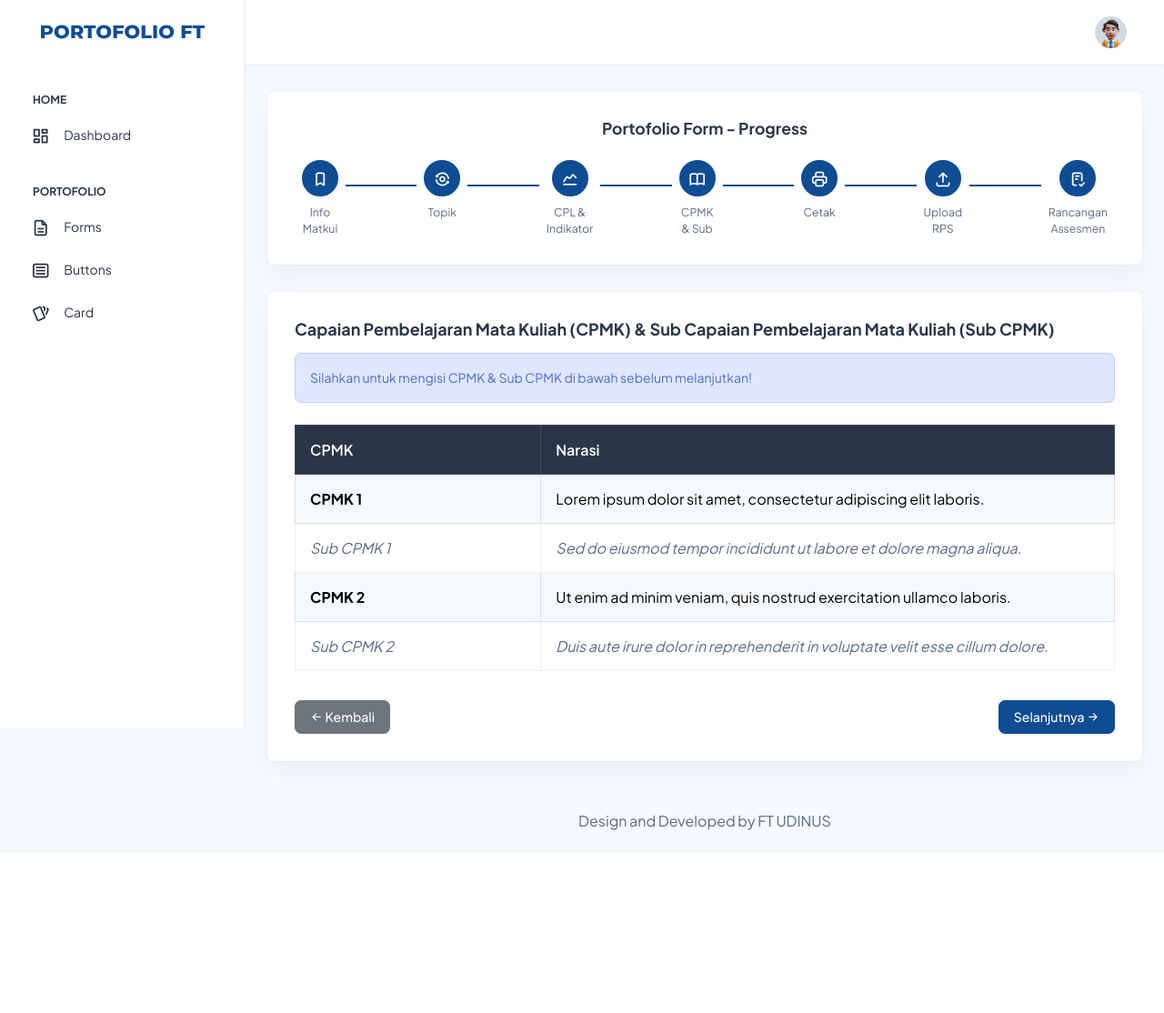
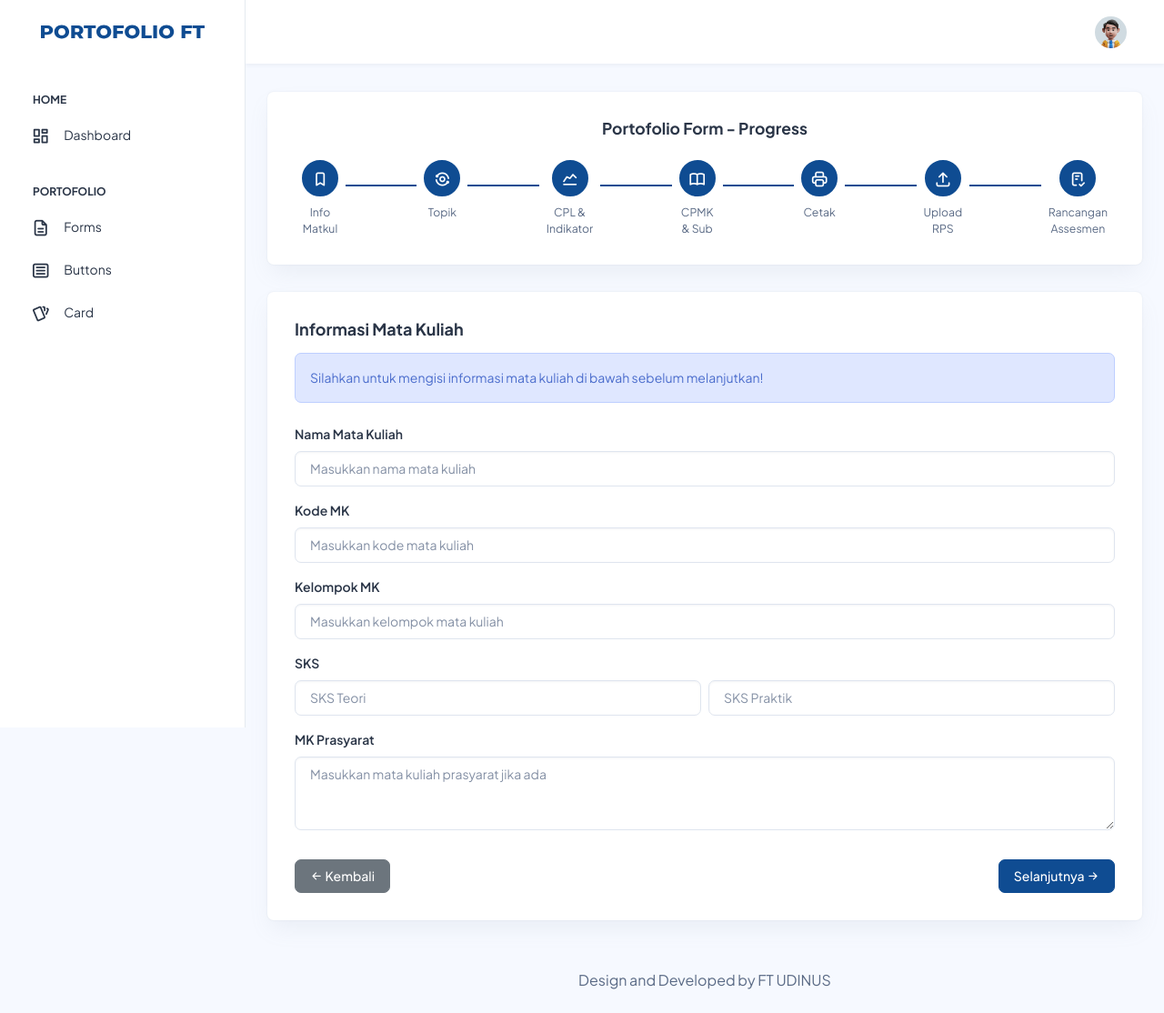
Before and after one commit to Alfaturachman/portofolio-ftdinus, a CodeIgniter 4 app: the page made by app/Views/backend/portofolio/view.php in a window 1280 px wide. Shown: the whole page at 91% size. Before the commit the page ends 913 px from the top, so only its background shows below. Run offline with PHP 8.4 and a stand-in for CodeIgniter, Linux system fonts and the light colour scheme; the template is opened without the code that fills it, so the values that code supplies are empty; some libraries are stand-ins or nearby versions.

Commit message:
initial commit

```diff
--- a/app/Views/backend/portofolio/view.php
+++ b/app/Views/backend/portofolio/view.php
@@ -131,7 +131,7 @@
     </div>
 
     <!-- Informasi Mata Kuliah -->
-    <div class="row d-none">
+    <div class="row">
         <div class="col d-flex align-items-stretch">
             <div class="card w-100">
                 <div class="card-body">
@@ -224,7 +224,7 @@
                     </div>
                     <form id="topicForm" action="<?= base_url('form/submit') ?>" method="post">
                         <table class="table table-bordered">
-                            <thead class="table-light">
+                            <thead class="table-dark">
                                 <tr>
                                     <th style="width: 30%" colspan="2">CPL</th>
                                     <th style="width: 60%">IKCP</th>
@@ -274,7 +274,7 @@
     </div>
 
     <!-- CPMK & Sub CPMK -->
-    <div class="row">
+    <div class="row d-none">
         <div class="col d-flex align-items-stretch">
             <div class="card w-100">
                 <div class="card-body">
@@ -327,6 +327,109 @@
             </div>
         </div>
     </div>
+
+    <!-- Cetak -->
+    <div class="row d-none">
+        <div class="col d-flex align-items-stretch">
+            <div class="card w-100">
+                <div class="card-body">
+                    <div class="d-block align-items-center justify-content-center mb-4">
+                        <h5 class="card-title fw-bolder mb-3">Cetak</h5>
+                        <div id="alert" class="alert alert-primary" role="alert">
+                            Silahkan untuk mencetak file CPMK & Sub CPMK di bawah sebelum melanjutkan!
+                        </div>
+                    </div>
+
+                    <form id="rpsForm" action="<?= base_url('form/submit') ?>" method="post" enctype="multipart/form-data">
+                        <div class="form-group mb-2">
+                            <label for="rps_file" class="form-label">Cetak File CPMK & Sub CPMK</label>
+                            <input type="file" class="form-control" id="rps_file" name="rps_file" accept="application/pdf" required>
+                        </div>
+                        <p class="text-danger">*format file: PDF</p>
+                        <div class="d-flex justify-content-between pt-3">
+                            <button type="button" class="btn btn-secondary">
+                                <i class="ti ti-arrow-left"></i> Kembali
+                            </button>
+                            <button type="submit" id="submitBtn" class="btn btn-primary">
+                                Selanjutnya <i class="ti ti-arrow-right"></i>
+                            </button>
+                        </div>
+                    </form>
+                </div>
+            </div>
+        </div>
+    </div>
+
+    <!-- Upload RPS -->
+    <div class="row d-none">
+        <div class="col d-flex align-items-stretch">
+            <div class="card w-100">
+                <div class="card-body">
+                    <div class="d-block align-items-center justify-content-center mb-4">
+                        <h5 class="card-title fw-bolder mb-3">Upload RPS</h5>
+                        <div id="alert" class="alert alert-primary" role="alert">
+                            Silahkan untuk mengupload file RPS (PDF) di bawah sebelum melanjutkan!
+                        </div>
+                    </div>
+
+                    <form id="rpsForm" action="<?= base_url('form/submit') ?>" method="post" enctype="multipart/form-data">
+                        <div class="form-group mb-2">
+                            <label for="rps_file" class="form-label">Upload File RPS (PDF)</label>
+                            <input type="file" class="form-control" id="rps_file" name="rps_file" accept="application/pdf" required>
+                        </div>
+                        <p class="text-danger">*format file: PDF</p>
+                        <div class="d-flex justify-content-between pt-3">
+                            <button type="button" class="btn btn-secondary">
+                                <i class="ti ti-arrow-left"></i> Kembali
+                            </button>
+                            <button type="submit" id="submitBtn" class="btn btn-primary">
+                                Selanjutnya <i class="ti ti-arrow-right"></i>
+                            </button>
+                        </div>
+                    </form>
+                </div>
+            </div>
+        </div>
+    </div>
+
+    <!-- Rancangan Asesmen -->
+    <div class="row d-none">
+        <div class="col d-flex align-items-stretch">
+            <div class="card w-100">
+                <div class="card-body">
+                    <div class="d-block align-items-center justify-content-center mb-4">
+                        <h5 class="card-title fw-bolder mb-3">Rancangan Asesmen</h5>
+                        <div id="alert" class="alert alert-primary" role="alert">
+                            Silahkan untuk mengisi rancangan asesmen di bawah sebelum melanjutkan!
+                        </div>
+                    </div>
+
+                    <form id="rpsForm" action="<?= base_url('form/submit') ?>" method="post" enctype="multipart/form-data">
+                        <div class="form-group mb-3">
+                            <label for="rps_file" class="form-label"><strong>1.</strong> Tugas</label>
+                            <input type="file" class="form-control" id="rps_file" name="rps_file" accept="application/pdf" required>
+                        </div>
+                        <div class="form-group mb-3">
+                            <label for="rps_file" class="form-label"><strong>2.</strong> Ujian Tengah Semester</label>
+                            <input type="file" class="form-control" id="rps_file" name="rps_file" accept="application/pdf" required>
+                        </div>
+                        <div class="form-group mb-3">
+                            <label for="rps_file" class="form-label"><strong>3.</strong> Ujian Akhir Semester</label>
+                            <input type="file" class="form-control" id="rps_file" name="rps_file" accept="application/pdf" required>
+                        </div>
+                        <div class="d-flex justify-content-between pt-3">
+                            <button type="button" class="btn btn-secondary">
+                                <i class="ti ti-arrow-left"></i> Kembali
+                            </button>
+                            <button type="submit" id="submitBtn" class="btn btn-primary">
+                                Selanjutnya <i class="ti ti-arrow-right"></i>
+                            </button>
+                        </div>
+                    </form>
+                </div>
+            </div>
+        </div>
+    </div>
 </div>
 
 <?= $this->include('backend/partials/footer') ?>
```
